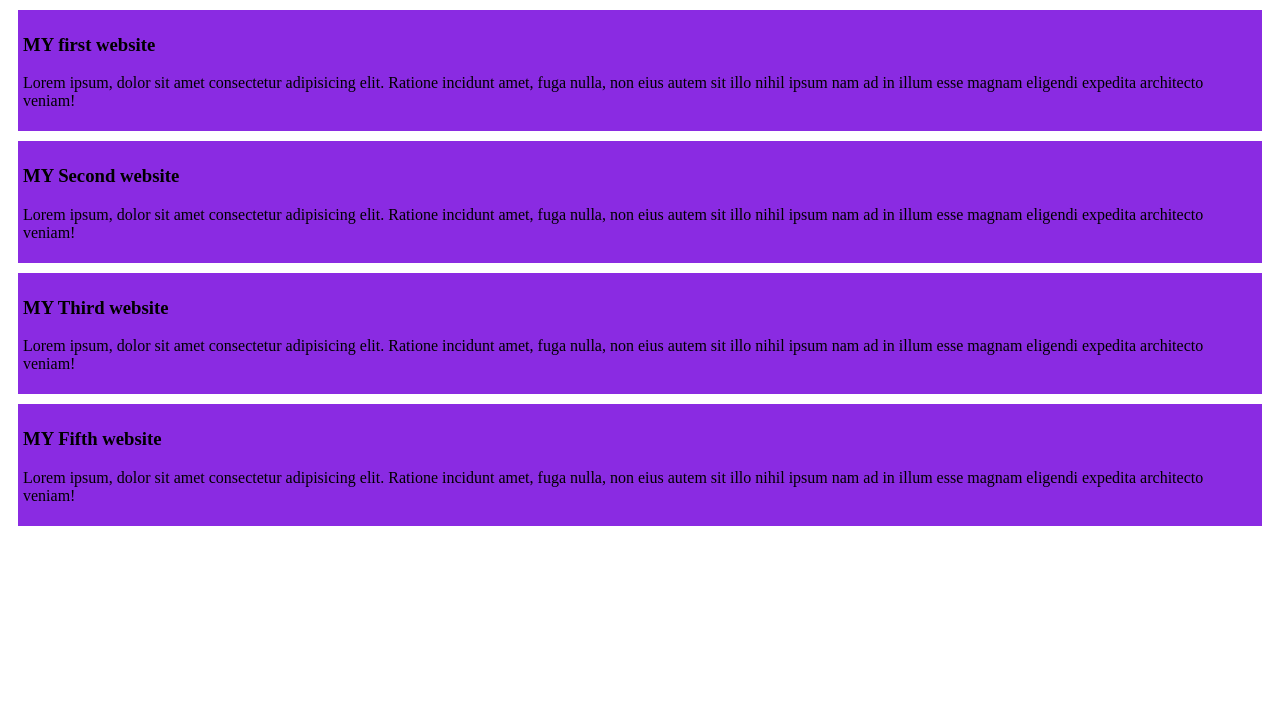
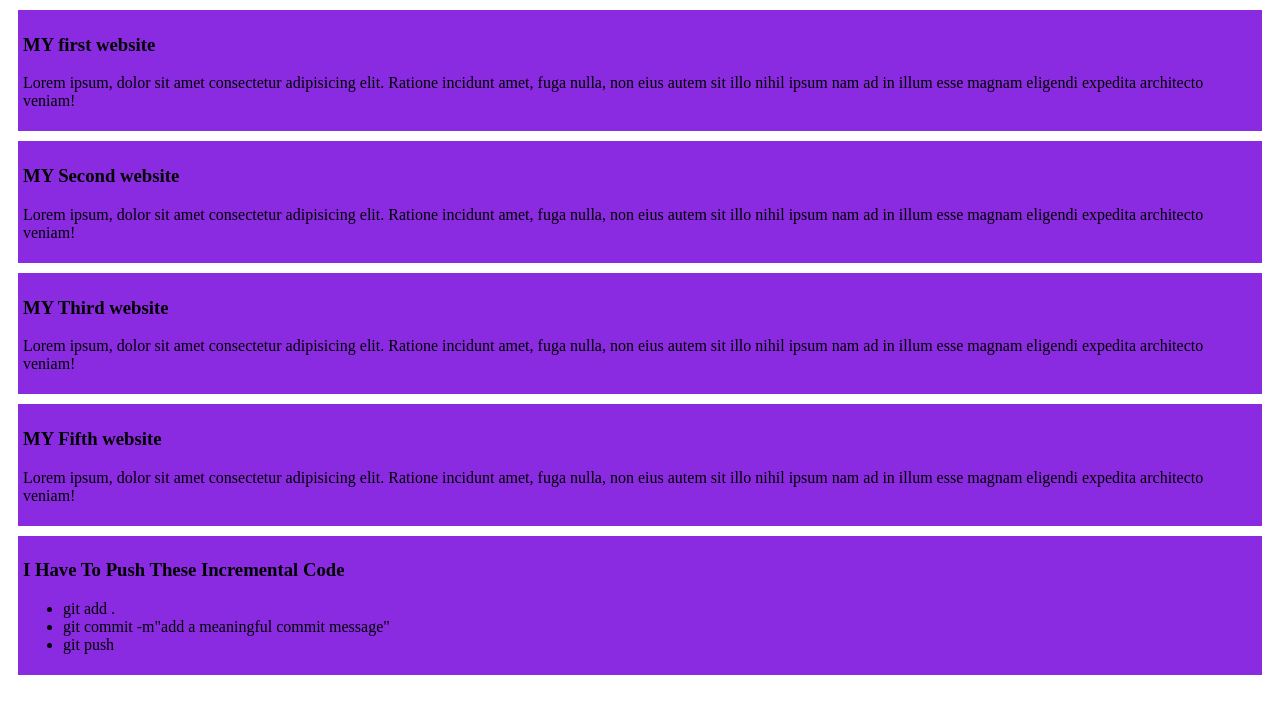
Before and after one commit to Arman105735/My-simple-website, a plain HTML site: page index.html in a window 1280 px wide. Drawn offline with Linux system fonts and the light colour scheme.

Commit message:
added new topic list

```diff
--- a/index.html
+++ b/index.html
@@ -24,5 +24,13 @@
         <h3>MY Fifth website</h3>
         <p>Lorem ipsum, dolor sit amet consectetur adipisicing elit. Ratione incidunt amet, fuga nulla, non eius autem sit illo nihil ipsum nam ad in illum esse magnam eligendi expedita architecto veniam!</p>
     </div>
+    <div>
+        <h3>I Have To Push These Incremental Code</h3>
+        <ul>
+            <li>git add .</li>
+            <li>git commit -m"add a meaningful commit message"</li>
+            <li>git push</li>
+        </ul>
+    </div>
 </body>
 </html>
```
